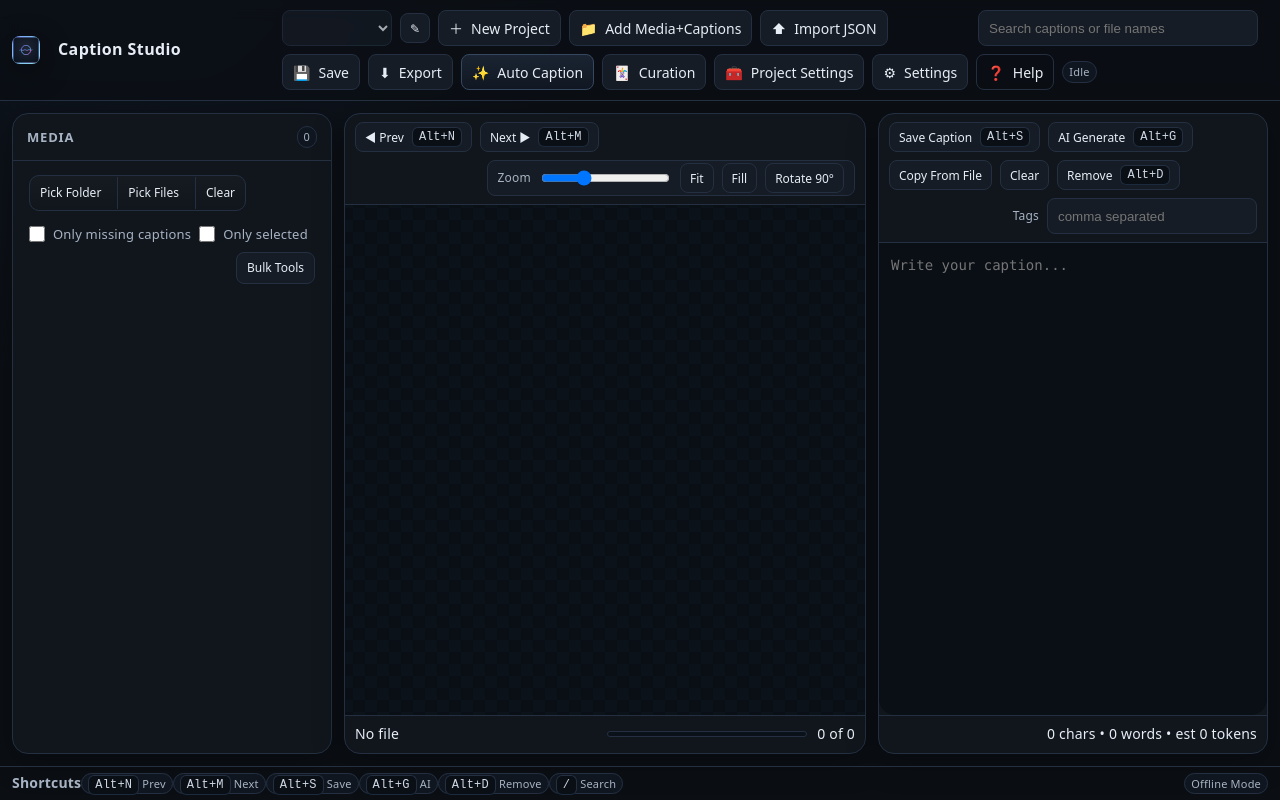
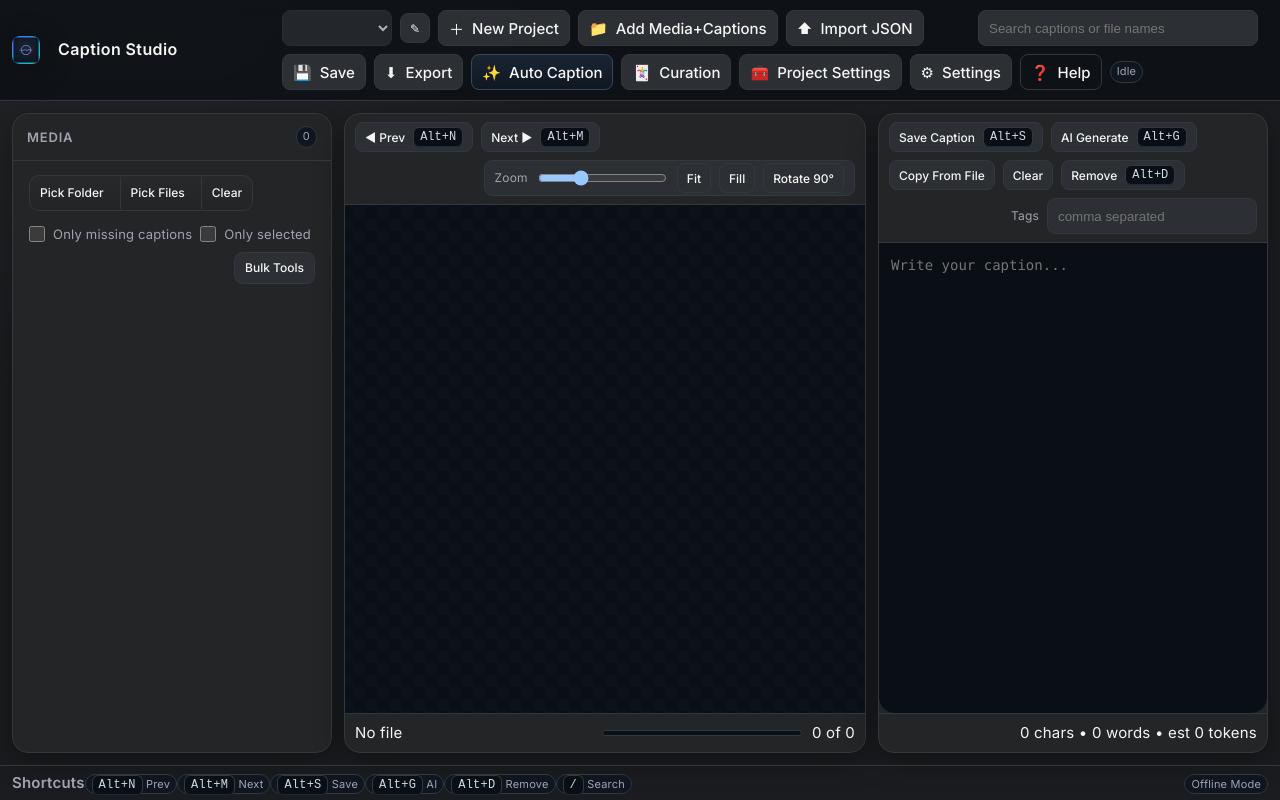
Before and after one commit to Captyon/captyon, a Vue app: page / in a window 1280 px wide. Built offline with nearby package versions, Linux system fonts and the light colour scheme.

Commit message:
refactor: apply modern dark theme

```diff
--- a/index.html
+++ b/index.html
@@ -5,6 +5,12 @@
       <link rel="icon" type="image/svg+xml" href="/cs-icon.svg" />
       <meta name="viewport" content="width=device-width, initial-scale=1.0" />
       <title>Caption Studio</title>
+      <link rel="preconnect" href="https://fonts.googleapis.com" />
+      <link rel="preconnect" href="https://fonts.gstatic.com" crossorigin />
+      <link
+        href="https://fonts.googleapis.com/css2?family=Inter:wght@400;500;600&display=swap"
+        rel="stylesheet"
+      />
     </head>
   <body>
     <div id="app"></div>
--- a/src/style.css
+++ b/src/style.css
@@ -1,11 +1,11 @@
 :root {
-  font-family: system-ui, Avenir, Helvetica, Arial, sans-serif;
+  font-family: 'Inter', system-ui, Avenir, Helvetica, Arial, sans-serif;
   line-height: 1.5;
   font-weight: 400;
 
-  color-scheme: light dark;
-  color: rgba(255, 255, 255, 0.87);
-  background-color: #242424;
+  color-scheme: dark;
+  color: var(--text);
+  background-color: var(--bg);
 
   font-synthesis: none;
   text-rendering: optimizeLegibility;
@@ -15,11 +15,11 @@
 
 a {
   font-weight: 500;
-  color: #646cff;
+  color: var(--brand);
   text-decoration: inherit;
 }
 a:hover {
-  color: #535bf2;
+  color: #5A84FF;
 }
 
 body {
@@ -34,22 +34,24 @@
 }
 
 button {
-  border-radius: 8px;
+  border-radius: 12px;
   border: 1px solid transparent;
   padding: 0.6em 1.2em;
   font-size: 1em;
   font-weight: 500;
   font-family: inherit;
-  background-color: #1a1a1a;
+  background-color: var(--panel);
+  color: var(--text);
   cursor: pointer;
-  transition: border-color 0.25s;
+  transition: background-color 0.25s, border-color 0.25s;
 }
 button:hover {
-  border-color: #646cff;
+  border-color: var(--brand);
+  background-color: #2c2f33;
 }
 button:focus,
 button:focus-visible {
-  outline: 4px auto -webkit-focus-ring-color;
+  outline: 2px solid var(--brand);
 }
 
 .card {
@@ -89,32 +91,32 @@
 }
 
 :root {
-  --bg: #0b0f14;
-  --panel: #11161d;
-  --muted: #161c25;
-  --border: #243042;
-  --text: #e7edf5;
-  --text-dim: #a7b3c3;
-  --brand: #7aa2f7;
-  --accent: #89dceb;
+  --bg: #1A1C1F;
+  --panel: #232527;
+  --muted: #2C2F33;
+  --border: #34373C;
+  --text: #F5F5F6;
+  --text-dim: #A0A4B0;
+  --brand: #3D6FFF;
+  --accent: #00D1B2;
   --a: var(--brand);
   --b: var(--accent);
-  --c: #b28eff;
-  --warn: #f6c177;
-  --danger: #ff757f;
-  --ok: #78e08f;
+  --c: #5A84FF;
+  --warn: #FF5C5C;
+  --danger: #FF5C5C;
+  --ok: #00D1B2;
   --shadow: 0 8px 30px rgba(0,0,0,0.35);
   --radius-lg: 16px;
-  --radius-md: 10px;
+  --radius-md: 12px;
   --radius-sm: 8px;
 }
 * { box-sizing: border-box }
 html, body { height: 100% }
 body {
   margin: 0;
-  background: radial-gradient(1200px 1200px at 10% -10%, #0e1520 0%, var(--bg) 40%) fixed;
+  background: radial-gradient(1200px 1200px at 10% -10%, #232527 0%, var(--bg) 40%) fixed;
   color: var(--text);
-  font: 14px/1.45 system-ui, -apple-system, Segoe UI, Roboto, Inter, Arial, sans-serif;
+  font: 15px/1.45 'Inter', system-ui, -apple-system, Segoe UI, Roboto, Arial, sans-serif;
   -webkit-font-smoothing: antialiased;
   -moz-osx-font-smoothing: grayscale;
   letter-spacing: .2px;
```
Lines whose indentation alone changed are shown as unchanged.
